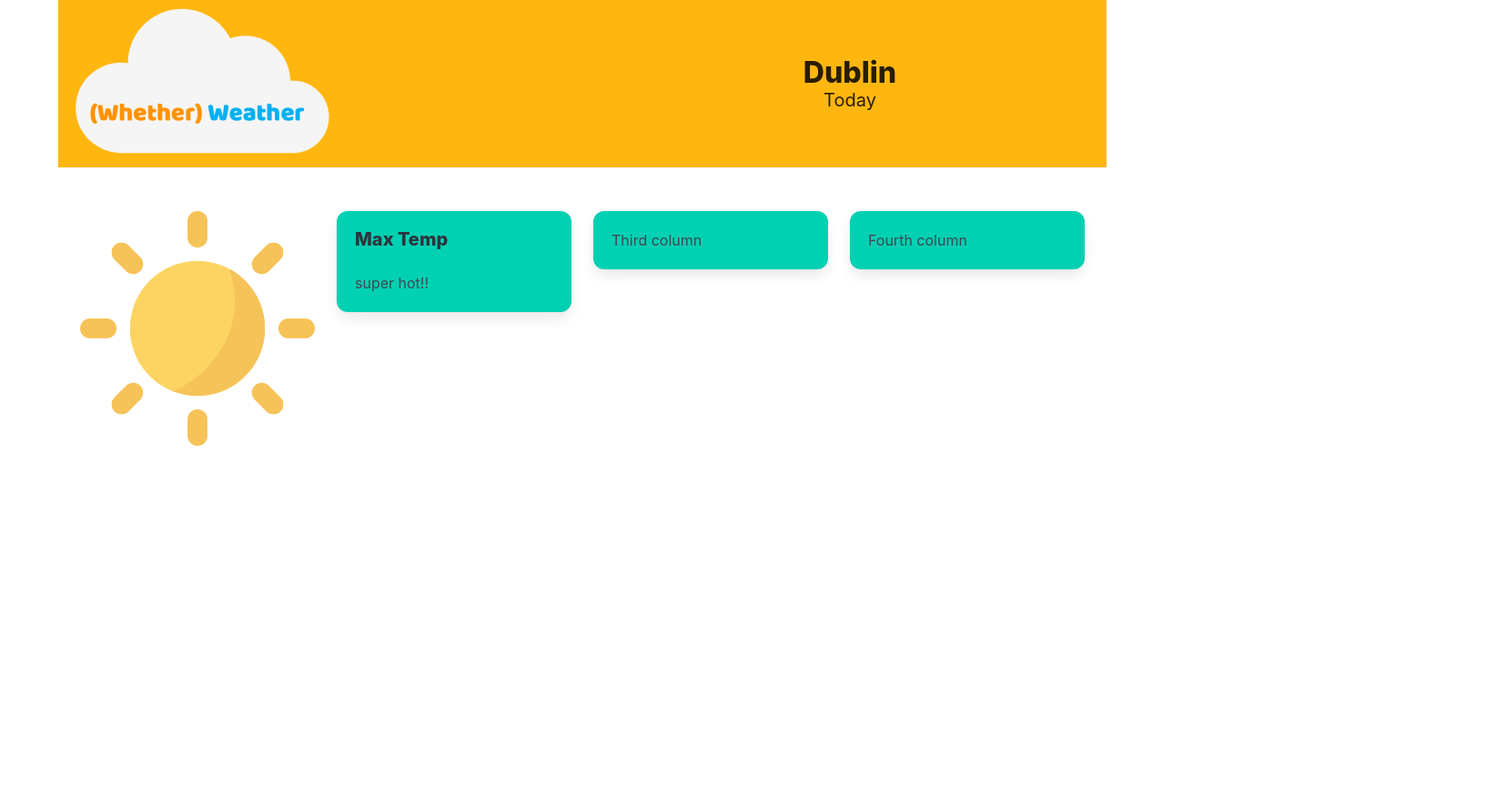
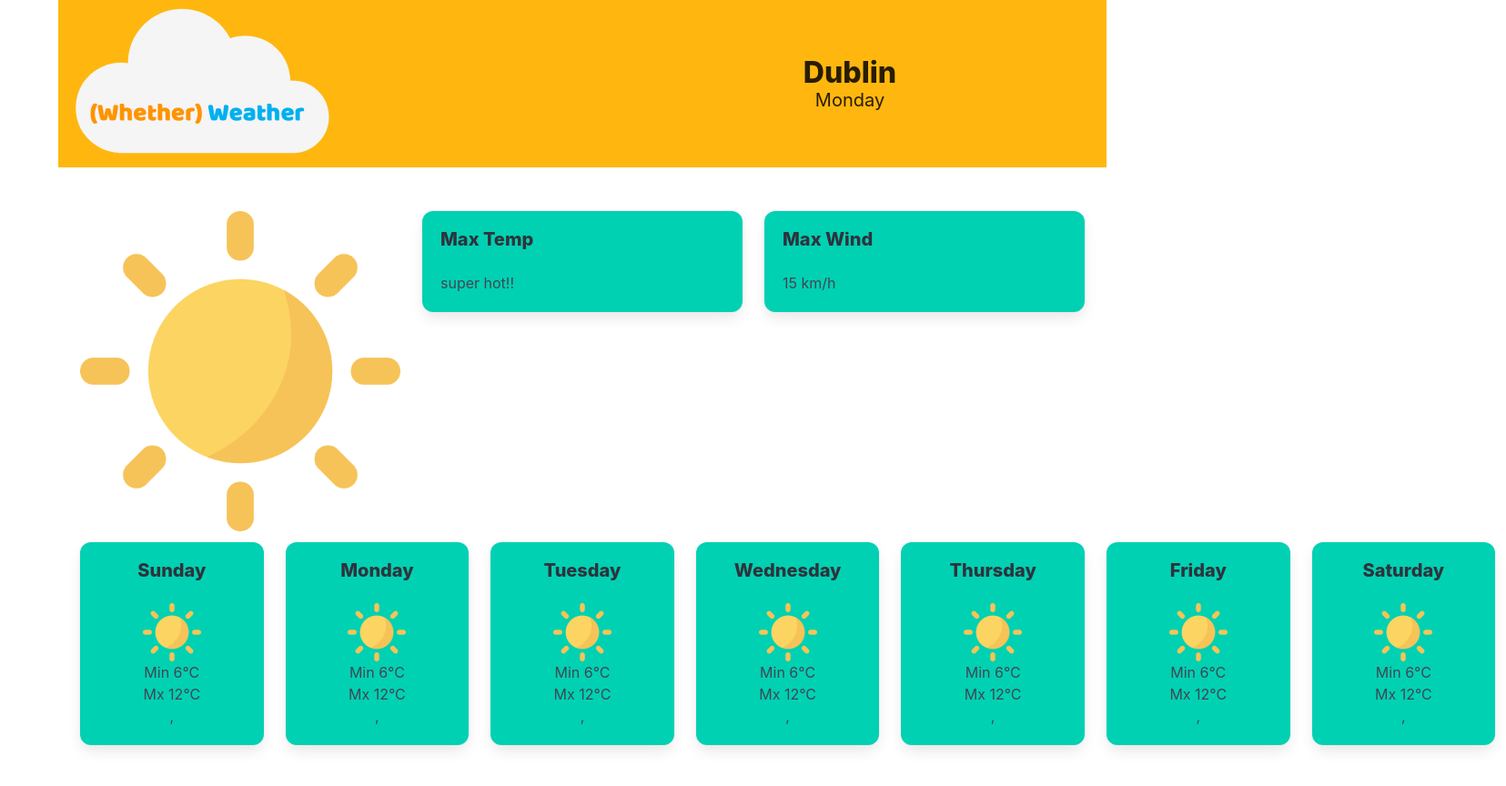
Before and after one commit to MarciaSatie/WeatherApp, an Eleventy site: page index.njk in a window 1280 px wide. Shown: the whole page at 91% size, 1655 px wide, since content can reach past the window. Before the commit the page ends 800 px from the top, so only its background shows below. Built offline with nearby package versions, Linux system fonts and the light colour scheme; Eleventy itself is replaced by a stand-in of ours; files that its build step writes are made by us from their sources.

Commit message:
adding weekdays cards

```diff
--- a/_includes/header.njk
+++ b/_includes/header.njk
@@ -7,7 +7,7 @@
       </div>
       <div class="column is-flex is-flex-direction-column is-align-items-center is-justify-content-center">
         <h1 class="title" id="cityName" ></h1>
-        <h2 class="subtitle">Today</h2>
+        <h2 class="subtitle" id="cityWeekday"></h2>
       </div>
 
     </div>
--- a/index.njk
+++ b/index.njk
@@ -12,16 +12,26 @@ layout: "layout.njk"
                 <div class="box has-background-primary">
                     <h1 class="title is-size-5">Max Temp</h1>
 
-                    <p id="card1" >Second column</p>
+                    <p id="card1" ></p>
                 </div>
             </div>
             <div class="column">
-                <p class="box has-background-primary">Third column</p>
+                <div class="box has-background-primary">
+                    <h1 class="title is-size-5">Max Wind</h1>
+
+                    <p id="cardWind" ></p>
+                </div>
             </div>
-            <div class="column">
-                <p class="box has-background-primary">Fourth column</p>
-            </div>
+
         </div>
+</section>
+<section >
+    <div  class="container">
+        <div id="weekcards" class="columns">
+            <!--This area will be filled using Javascript-->
+        </div>
+
+    </div>
 </section>
 
 
--- a/src/cityFocus.js
+++ b/src/cityFocus.js
@@ -1,6 +1,40 @@
 
+const days = ["Sunday", "Monday", "Tuesday", "Wednesday", "Thursday", "Friday", "Saturday"];
+const today = new Date();// javascript premade object that returns current day.
+const dayName = days[today.getDay()];// return a number  from 0 (Sunday) to 6 (Saturday).
 
-export function updateCard(cityName, text) {
+export function updateTitles(cityName){
   document.getElementById("cityName").textContent = cityName;
+  document.getElementById("cityWeekday").textContent = dayName;
+}
+
+export function updateCardTemp( text) {
   document.getElementById("card1").textContent = text;
 }
+
+export function updateCardWind( text) {
+  document.getElementById("cardWind").textContent = text;
+}
+
+export function updateSmallWeekCards(){
+  const weekcards = document.getElementById("weekcards");
+
+  // using for each to loop though the array of days;
+  // for each day will call an annonimous function that will manipulate the HTML.
+  //So I don't need to repeat the code for each day of the week.
+  days.forEach(day => {
+    const column = document.createElement("div");// creates a new div element
+    column.className = "column is-one-fifth"// manipulate the class from each new div
+
+    column.innerHTML = `
+      <div class="box has-background-primary is-flex is-flex-direction-column is-align-items-center">
+        <h1 class="title is-size-5">${day}</h1>
+        <img src="assets/sun.png" class="image is-64x64">
+        <p>Min 6°C</p>
+        <p>Mx 12°C</p>
+      ,</div>
+    `;// add new content inside of this div.
+
+  weekcards.appendChild(column);// append as a child to teh div with id weekcards.
+});
+}
--- a/src/script.js
+++ b/src/script.js
@@ -3,5 +3,7 @@
 // Methods From cityFocus script file
 import * as cityFocus from './cityFocus.js';
 
-
-cityFocus.updateCard("Dublin","super hot!!");
+cityFocus.updateTitles("Dublin");
+cityFocus.updateCardTemp("super hot!!");
+cityFocus.updateCardWind("15 km/h");
+cityFocus.updateSmallWeekCards();
```
Also changed, not shown: README.md, src/utilsJSON.js (added), 5 other files.
